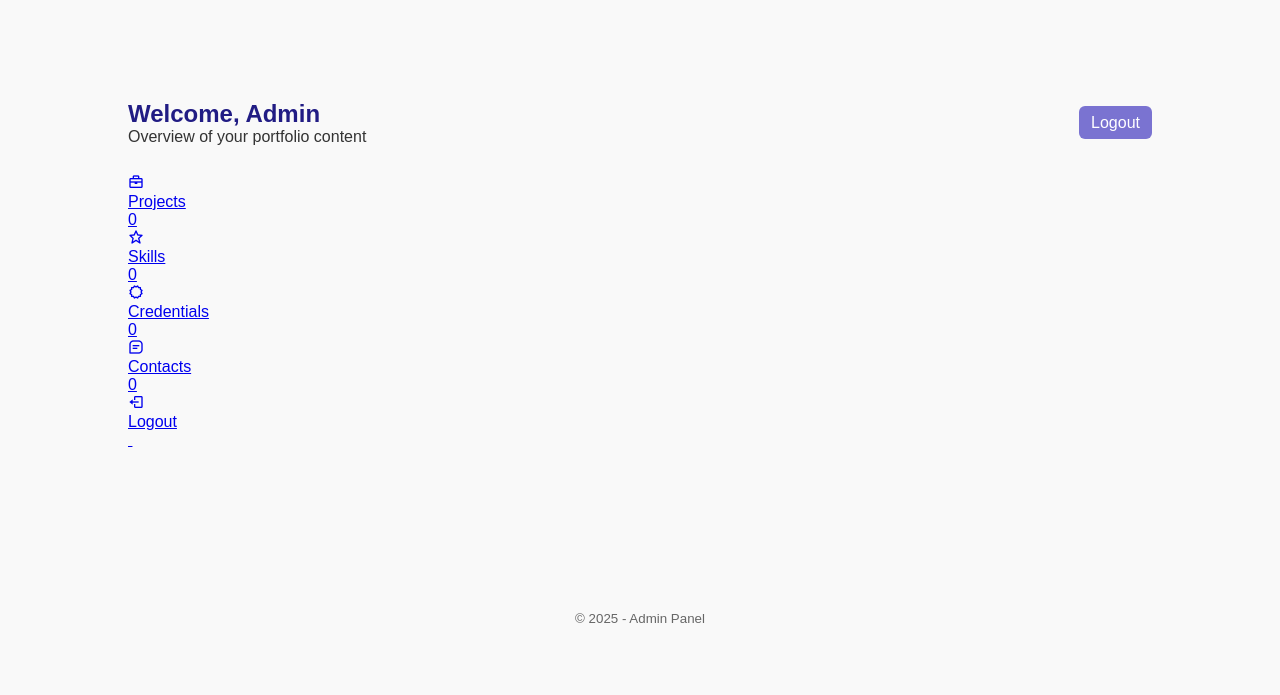
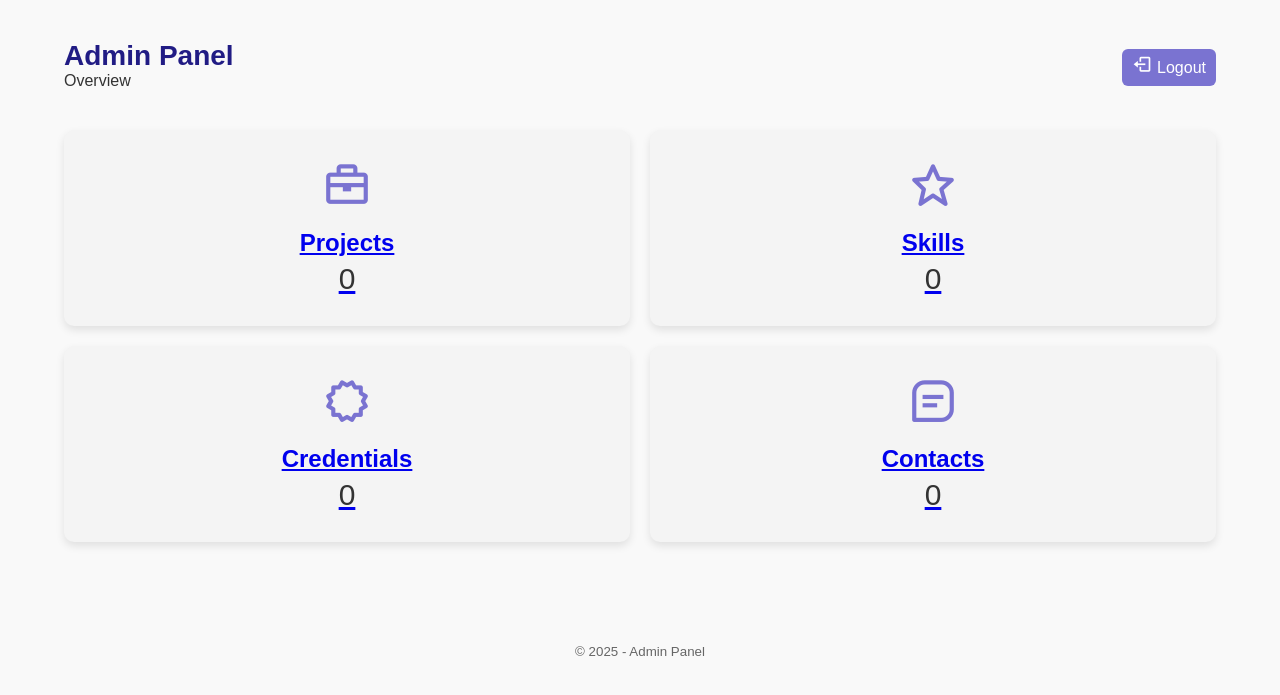
Before and after one commit to AsifJawad15/portfolio, a PHP site: page /admin/dashboard.php in a window 1280 px wide. Shown: the top 695 px of the page. Run offline with PHP 8.4, Linux system fonts and the light colour scheme; the visitor is signed in with stand-in values (Sample User, id 1); data that the repository does not hold is empty.

```diff
--- a/admin/dashboard.php
+++ b/admin/dashboard.php
@@ -1,7 +1,12 @@
 <?php
 session_start();
-if (!isset($_SESSION['admin'])) { header("Location: login.php"); exit(); }
-include '../includes/config.php';
+if (!isset($_SESSION['admin'])) {
+    header("Location: login.php");
+    exit();
+}
+include '../includes/config.php';  // Correct path to config.php
+
+// Fetch dynamic counts from the database
 $projectCount = $conn->query("SELECT COUNT(*) AS cnt FROM projects")->fetch_assoc()['cnt'];
 $contactCount = $conn->query("SELECT COUNT(*) AS cnt FROM contacts")->fetch_assoc()['cnt'];
 $credCount = $conn->query("SELECT COUNT(*) AS cnt FROM credentials")->fetch_assoc()['cnt'];
@@ -14,26 +19,113 @@ $skillCount = $conn->query("SELECT COUNT(*) AS cnt FROM skills")->fetch_assoc()[
     <title>Admin Dashboard</title>
     <meta name="viewport" content="width=device-width, initial-scale=1.0">
     <link href="https://unpkg.com/boxicons@2.1.4/css/boxicons.min.css" rel="stylesheet">
-  <link rel="stylesheet" href="../css/style.css">
+    <link rel="stylesheet" href="./css/style.css">
     <style>
-    main { padding:100px 10%; }
-    .welcome { display:flex; justify-content:space-between; align-items:center; gap:12px; flex-wrap:wrap }
-    .welcome h2 { color:#211C84 }
+        /* General padding */
+        main {
+            padding: 40px 5%;
+        }
+
+        /* Welcome section and layout */
+        .welcome {
+            display: flex;
+            justify-content: space-between;
+            align-items: center;
+            gap: 12px;
+            flex-wrap: wrap;
+        }
+
+        /* Welcome text styles */
+        .welcome h2 {
+            color: #211C84;
+            font-size: 28px;
+        }
+
+        /* Logout button styles */
+        .logout-btn {
+            text-align: left;
+            padding: 10px;
+            background: #7A73D1;
+            color: #fff;
+            border-radius: 6px;
+            text-decoration: none;
+        }
+
+        .logout-btn i {
+            font-size: 20px;
+            margin-right: 5px;
+        }
+
+        /* Admin Grid Layout (2x2) */
+        .admin-grid {
+            display: grid;
+            grid-template-columns: repeat(2, 1fr);
+            gap: 20px;
+            margin-top: 40px;
+        }
+
+        /* Admin Card Styles */
+        .admin-card {
+            background: #f4f4f4;
+            padding: 30px;
+            border-radius: 10px;
+            text-align: center;
+            box-shadow: 0 4px 8px rgba(0, 0, 0, 0.1);
+            transition: transform 0.3s;
+        }
+
+        .admin-card:hover {
+            transform: translateY(-5px);
+        }
+
+        .admin-card .icon {
+            font-size: 50px;
+            color: #7A73D1;
+        }
+
+        .admin-card .title {
+            font-size: 24px;
+            margin-top: 10px;
+            font-weight: bold;
+        }
+
+        .admin-card .count {
+            font-size: 30px;
+            color: #333;
+            margin-top: 5px;
+        }
+
+        /* Responsive tweaks */
+        @media (max-width: 768px) {
+            .admin-card .icon {
+                font-size: 40px;
+            }
+
+            .admin-card .title {
+                font-size: 22px;
+            }
+
+            .admin-card .count {
+                font-size: 28px;
+            }
+        }
     </style>
 </head>
 <body>
 <main>
     <div class="welcome">
         <div>
-      <h2>Welcome, Admin</h2>
-      <p>Overview of your portfolio content</p>
+            <h2>Admin Panel</h2>
+            <p>Overview</p>
         </div>
         <div style="text-align:right">
-      <a href="logout.php" style="background:#7A73D1;color:#fff;padding:8px 12px;border-radius:6px;text-decoration:none">Logout</a>
+            <a href="logout.php" class="logout-btn">
+                <i class='bx bx-log-out'></i>Logout
+            </a>
         </div>
     </div>
 
-  <div class="admin-grid" style="margin-top:28px">
+    <div class="admin-grid">
         <a class="admin-card" href="manage_projects.php">
             <div class="icon"><i class='bx bx-briefcase'></i></div>
             <div class="title">Projects</div>
@@ -57,16 +149,12 @@ $skillCount = $conn->query("SELECT COUNT(*) AS cnt FROM skills")->fetch_assoc()[
             <div class="title">Contacts</div>
             <div class="count"><?php echo (int)$contactCount; ?></div>
         </a>
-
-    <a class="admin-card" href="logout.php">
-      <div class="icon"><i class='bx bx-log-out'></i></div>
-      <div class="title">Logout</div>
-      <div class="count">&nbsp;</div>
-    </a>
     </div>
 </main>
+
 <?php
 include __DIR__ . '/partials/admin_footer.php';
 ?>
+
 </body>
 </html>
--- a/index.php
+++ b/index.php
@@ -25,9 +25,7 @@ while ($r = $res->fetch_assoc()) {
     <a href="index.php" class="logo">Asif Jawad</a>
     <i class='bx bx-menu' id="menu-icon"></i>
     <nav class="navbar">
-      <a href="#home">Home</a>
-      <a href="#about">About</a>
-      <a href="#skills">Skills</a>
+
       <a href="projects.php">Projects</a>
       <a href="contact.php">Contact</a>
       <a href="credentials.php">Credentials</a>
```
Also changed, not shown: 1 other file. Lines whose indentation alone changed are shown as unchanged.
